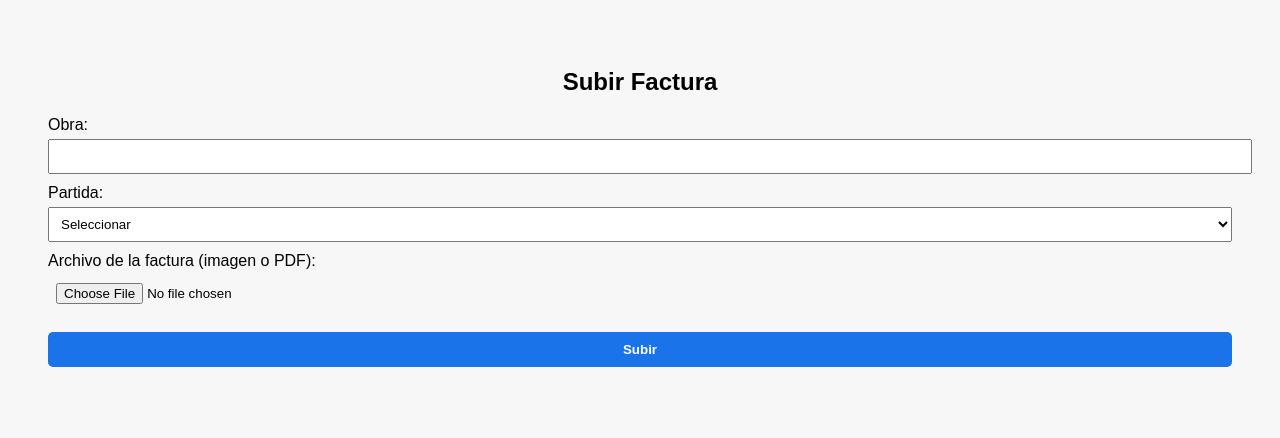
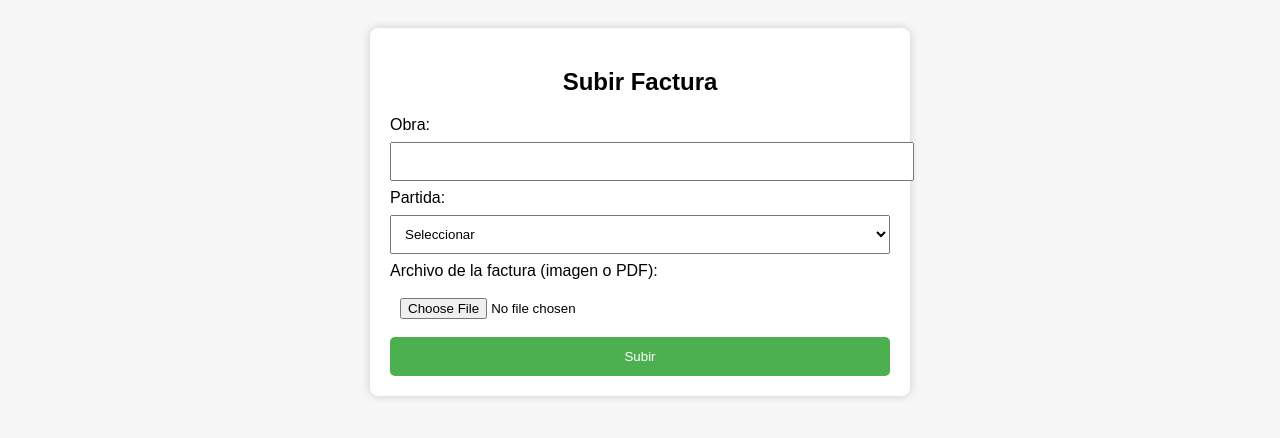
Before and after one commit to obra1punto618/facturacion-supabase, a plain HTML site: page index.html in a window 1280 px wide. Drawn offline with nearby package versions, Linux system fonts and the light colour scheme.

Commit message:
Update style.css

```diff
--- a/style.css
+++ b/style.css
@@ -1,53 +1,38 @@
 body {
   font-family: Arial, sans-serif;
   background: #f7f7f7;
-    padding: 40px;
+  padding: 20px;
 }
 
-h1, h2 {
-    text-align: center;
+.container {
+  background: white;
+  padding: 20px;
+  max-width: 500px;
+  margin: auto;
+  border-radius: 8px;
+  box-shadow: 0px 0px 10px #ccc;
 }
 
-.form-box {
-    max-width: 450px;
-    background: white;
-    padding: 25px;
-    margin: auto;
-    border-radius: 10px;
-    box-shadow: 0 0 10px #ccc;
-}
-
-label {
-    margin-top: 10px;
-    display: block;
+h2 {
+  text-align: center;
 }
 
 input, select {
   width: 100%;
-    margin-top: 5px;
-    padding: 8px;
+  padding: 10px;
+  margin: 8px 0;
 }
 
 button {
-    margin-top: 20px;
-    padding: 10px;
+  background: #4CAF50;
+  color: white;
+  padding: 12px;
   width: 100%;
-    background: #1a73e8;
-    color: white;
   border: none;
-    font-weight: bold;
   border-radius: 5px;
   cursor: pointer;
 }
 
 button:hover {
-    background: #0f5ac6;
+  background: #45a049;
 }
-
-.factura-card {
-    background: white;
-    padding: 15px;
-    border-radius: 8px;
-    box-shadow: 0 0 5px #ccc;
-    margin-top: 15px;
-}
```
Lines whose indentation alone changed are shown as unchanged.
